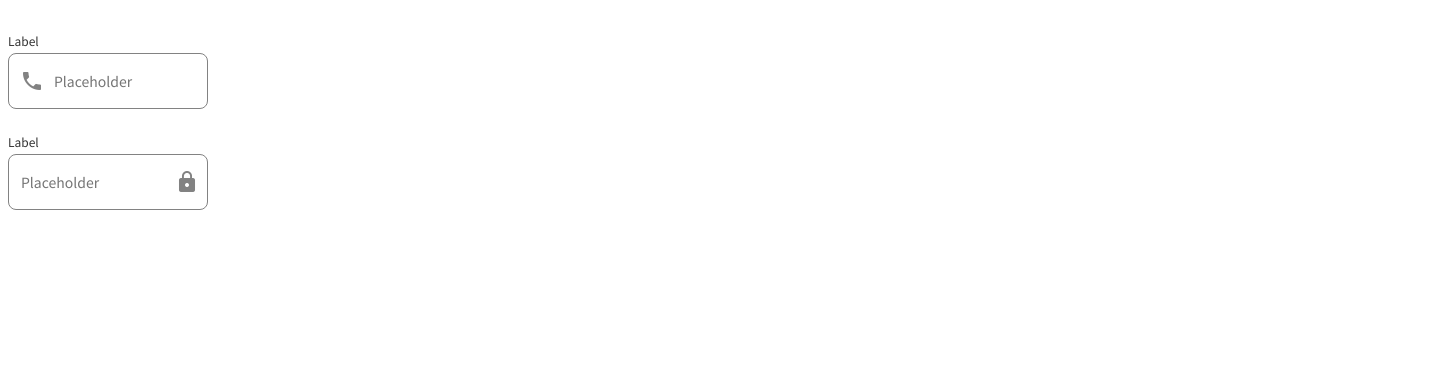
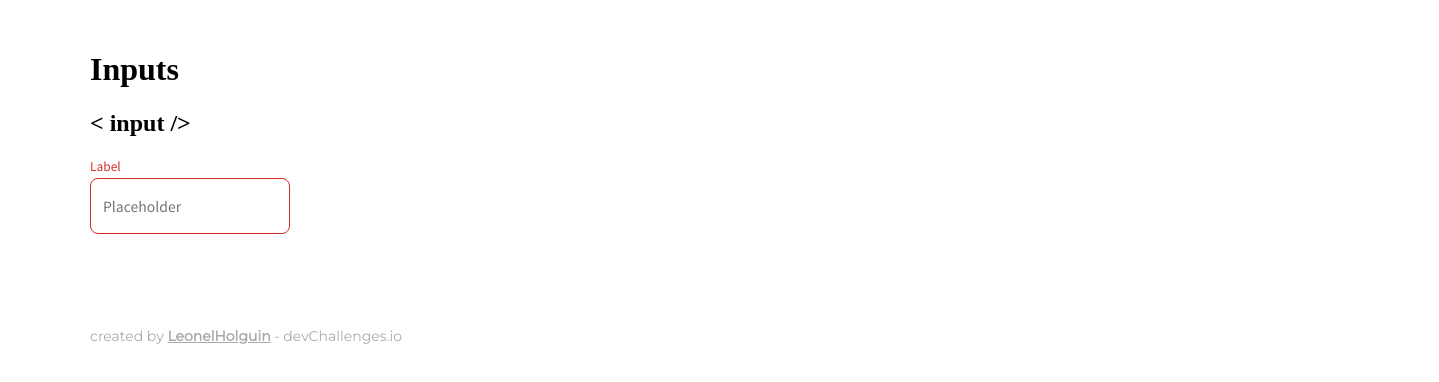
Before and after one commit to LeonelHolguin/Input-Component, a plain HTML site: page index.html in a window 1280 px wide. Shown: the whole page, 1439 px wide, since content can reach past the window. Drawn offline with Linux system fonts and the light colour scheme.

Commit message:
add method for perma hover and perma focus

```diff
--- a/Input.js
+++ b/Input.js
@@ -37,6 +37,7 @@ export class Input extends HTMLElement {
         this.setName();
         this.setPlaceholder();
         this.setErrorState();
+        this.setPermaHoverAndFocus();
         this.setDisabled();
         this.setHelperText();
         this.setStartIcon();
@@ -64,6 +65,26 @@ export class Input extends HTMLElement {
 
         this.inputElement.setAttribute("class", "inputError");
         this.labelElement.setAttribute("class", "labelError");
+    }
+
+    setPermaHoverAndFocus() {
+        if(!this.hasAttribute("class")) return;
+
+        if(this.getAttribute("class") === "hover") {
+            this.inputElement.style.borderColor = "#333333";
+            this.labelElement.style.color = "#333333";
+
+        } else if(this.getAttribute("class") === "focus") {
+            if(this.hasAttribute("error")) {
+                this.inputElement.style.borderColor = "#D32F2F";
+                this.labelElement.style.color = "#D32F2F";
+
+            } else {
+                this.inputElement.style.borderColor = "#2962FF";
+                this.labelElement.style.color = "#2962FF";
+            }
+
+        } else return;
     }
 
     setDisabled() {
--- a/index.html
+++ b/index.html
@@ -8,14 +8,36 @@
     <link rel="stylesheet" href="/style.css">
     <link rel="preconnect" href="https://fonts.googleapis.com">
     <link rel="preconnect" href="https://fonts.gstatic.com" crossorigin>
-    <link href="https://fonts.googleapis.com/css2?family=Noto+Sans+JP&family=Poppins&family=Ubuntu+Mono&display=swap" rel="stylesheet">
+    <link href="https://fonts.googleapis.com/css2?family=Noto+Sans+JP&family=Montserrat&family=Poppins&family=Ubuntu+Mono&display=swap" rel="stylesheet">
     <link href="https://fonts.googleapis.com/icon?family=Material+Icons" rel="stylesheet">
     <script src="/main.js" type="module" defer></script>
 </head>
 <body>
     <!-- Icons variant: phone, lock, vpn_key, visibility and favorite.
     ONLY 5 WORDS CAN BE USED FOR ICONS.-->
-    <my-input startIcon="phone"></my-input>
-    <my-input endIcon="lock"></my-input>
+    <header class="tittle-page">
+        <h1>Inputs</h1>
+    </header>
+
+    <main class="contents">
+        <section class="normal-input">
+            <article class="input">
+                <h2>< input /></h2>
+                <my-input error class="focus"></my-input>
+            </article>
+        </section>
+    </main>
+
+    <footer class="credits">
+        <p>created by
+            <a href="https://devchallenges.io/portfolio/LeonelHolguin" target="_blank" rel="noopener noreferrer">
+            <strong><u>LeonelHolguin</u></strong>
+            </a>
+             -
+            <a href="https://devchallenges.io/" rel="noopener noreferrer">
+            devChallenges.io
+            </a>
+        </p>
+    </footer>
 </body>
 </html>
--- a/style.css
+++ b/style.css
@@ -0,0 +1,27 @@
+html {
+    margin-top: 30px;
+    margin-left: 82px;
+}
+
+
+
+.credits {
+    display: flex;
+    justify-content: left;
+    font-family: 'Montserrat', sans-serif;
+    font-style: normal;
+    font-weight: 500;
+    font-size: 0.875rem;
+    line-height: 1.063rem;
+    color: #A9A9A9;
+    margin-top: 5rem;
+}
+
+.credits a {
+    text-decoration: none;
+    color: #A9A9A9;
+}
+
+.credits a:hover {
+    color: aquamarine;
+}
```
